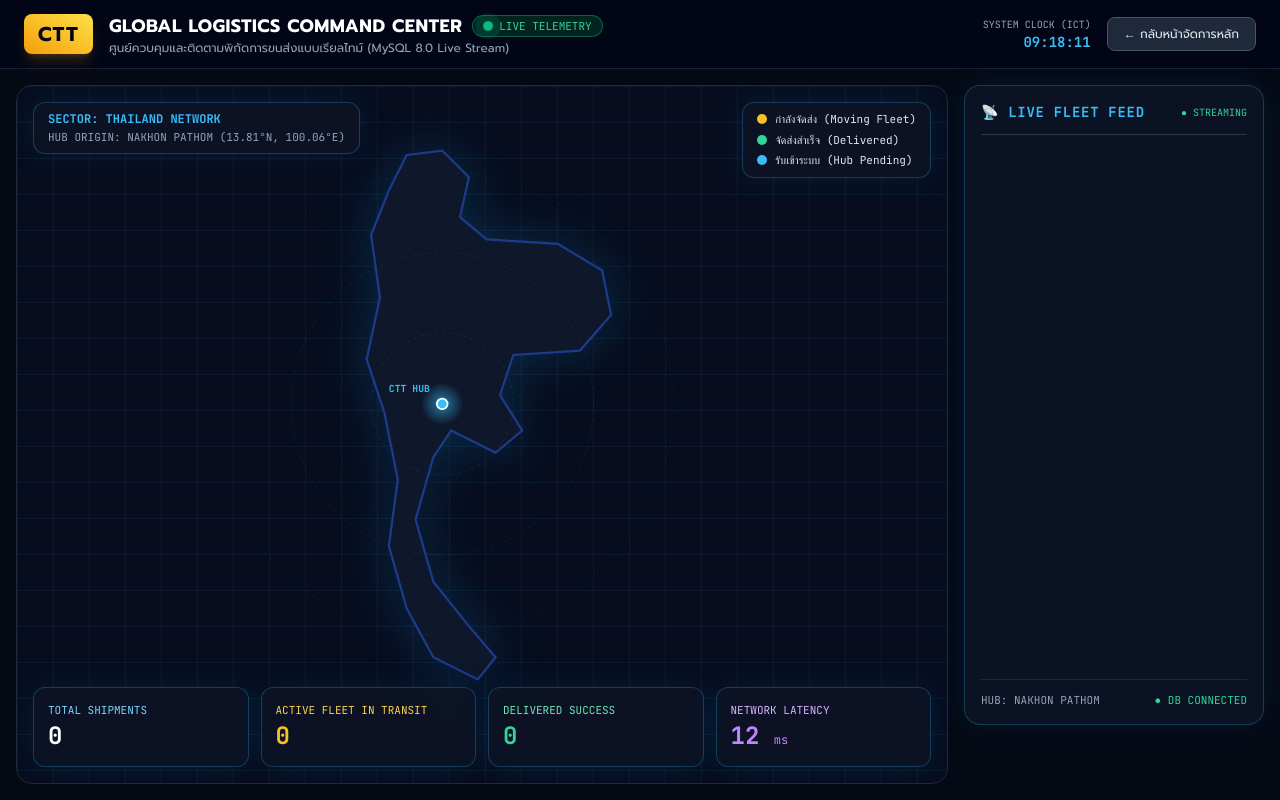
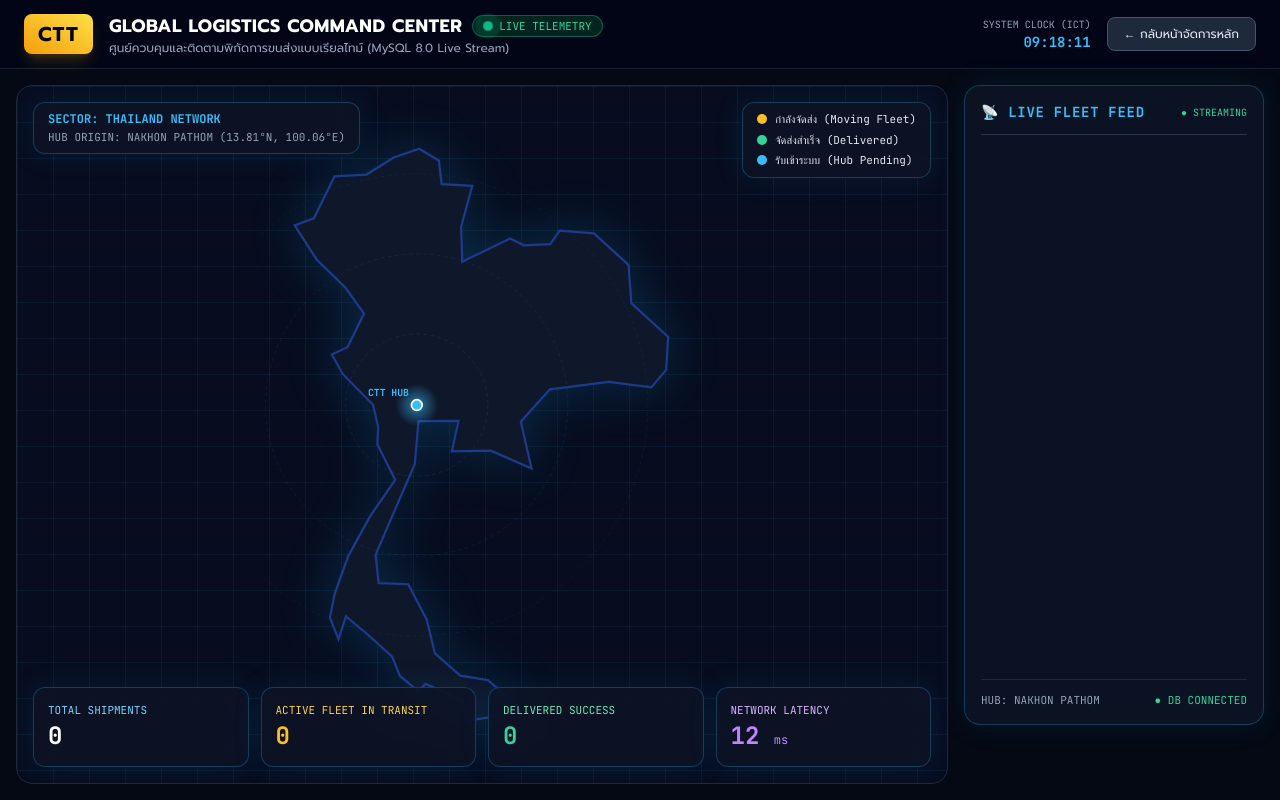
Before and after one commit to paracetalom/ctt-logistic-tracking, a plain HTML site: page live_map.html in a window 1280 px wide. Drawn offline with nearby package versions, Linux system fonts and the light colour scheme; no server answers.

Commit message:
Upgrade Live Command Center to accurate GeoJSON Thailand map

```diff
--- a/live_map.html
+++ b/live_map.html
@@ -100,13 +100,13 @@
                     </defs>
 
                     <!-- Stylized Thailand Silhouette -->
-                    <path d="M165,45 L205,40 L235,70 L225,115 L255,140 L335,145 L385,175 L395,225 L360,265 L285,270 L270,315 L295,355 L265,380 L215,355 L195,385 L175,455 L195,525 L235,575 L265,610 L245,635 L195,610 L165,555 L145,485 L155,410 L140,335 L120,275 L135,205 L125,135 L145,85 Z"
+                    <path d="M305.5,397.7 L259.6,377.7 L215.8,378.5 L223.3,344.1 L178.3,344.4 L174.2,392.5 L146.6,456.3 L130.0,494.9 L133.5,526.6 L166.8,527.9 L187.6,567.8 L196.8,605.7 L225.3,630.7 L256.3,635.8 L282.8,658.5 L266.1,676.4 L232.3,681.6 L228.3,659.2 L186.5,640.0 L177.6,647.8 L157.4,631.1 L148.7,609.4 L121.5,584.7 L96.7,564.0 L88.3,589.7 L78.6,565.4 L84.2,538.2 L99.3,496.2 L124.0,451.3 L152.1,410.6 L132.1,370.7 L132.9,350.4 L127.1,326.0 L93.0,291.3 L80.8,269.4 L98.4,261.3 L117.1,223.3 L96.2,194.4 L63.7,162.5 L39.0,124.2 L60.6,116.2 L83.9,69.0 L120.0,67.0 L149.9,48.1 L179.2,38.0 L201.3,51.5 L204.3,77.7 L238.8,79.7 L226.3,125.8 L227.5,165.0 L281.4,138.9 L296.7,146.6 L326.7,145.3 L337.0,130.1 L375.7,133.1 L414.6,168.6 L417.8,211.7 L459.2,249.8 L456.9,286.8 L440.3,306.5 L392.3,300.3 L326.2,308.6 L293.4,345.0 L305.5,397.7 Z"
                           fill="#0f172a" stroke="#1e3a8a" stroke-width="2.5" />
 
                     <!-- Grid Radar Rings around Hub (Nakhon Pathom: 205, 325) -->
-                    <circle cx="205" cy="325" r="80" fill="none" stroke="rgba(56,189,248,0.12)" stroke-dasharray="4,4" />
-                    <circle cx="205" cy="325" r="170" fill="none" stroke="rgba(56,189,248,0.10)" stroke-dasharray="4,4" />
-                    <circle cx="205" cy="325" r="260" fill="none" stroke="rgba(56,189,248,0.08)" stroke-dasharray="4,4" />
+                    <circle cx="176.4" cy="326.3" r="80" fill="none" stroke="rgba(56,189,248,0.12)" stroke-dasharray="4,4" />
+                    <circle cx="176.4" cy="326.3" r="170" fill="none" stroke="rgba(56,189,248,0.10)" stroke-dasharray="4,4" />
+                    <circle cx="176.4" cy="326.3" r="260" fill="none" stroke="rgba(56,189,248,0.08)" stroke-dasharray="4,4" />
 
                     <!-- Dynamic Routes Layer -->
                     <g id="routes-layer"></g>
@@ -115,9 +115,9 @@
                     <g id="nodes-layer"></g>
 
                     <!-- Central Hub Marker (Nakhon Pathom) -->
-                    <circle cx="205" cy="325" r="24" fill="url(#hubGlow)" />
-                    <circle cx="205" cy="325" r="6" fill="#38bdf8" stroke="#ffffff" stroke-width="2" />
-                    <text x="145" y="312" fill="#38bdf8" font-size="11" font-weight="bold" class="mono">CTT HUB</text>
+                    <circle cx="176.4" cy="326.3" r="24" fill="url(#hubGlow)" />
+                    <circle cx="176.4" cy="326.3" r="6" fill="#38bdf8" stroke="#ffffff" stroke-width="2" />
+                    <text x="121.4" y="316.3" fill="#38bdf8" font-size="11" font-weight="bold" class="mono">CTT HUB</text>
 
                     <!-- Moving Trucks Layer -->
                     <g id="trucks-layer"></g>
@@ -173,7 +173,7 @@
         setInterval(updateClock, 1000);
 
         // 2. Province Coordinates on SVG Canvas (Hub = [205, 325])
-        const HUB = { x: 205, y: 325 };
+        const HUB = { x: 176.4, y: 326.3 };
         const PROVINCES = {
             "เชียงใหม่": { x: 160, y: 95 },
             "ขอนแก่น": { x: 305, y: 195 },
```
